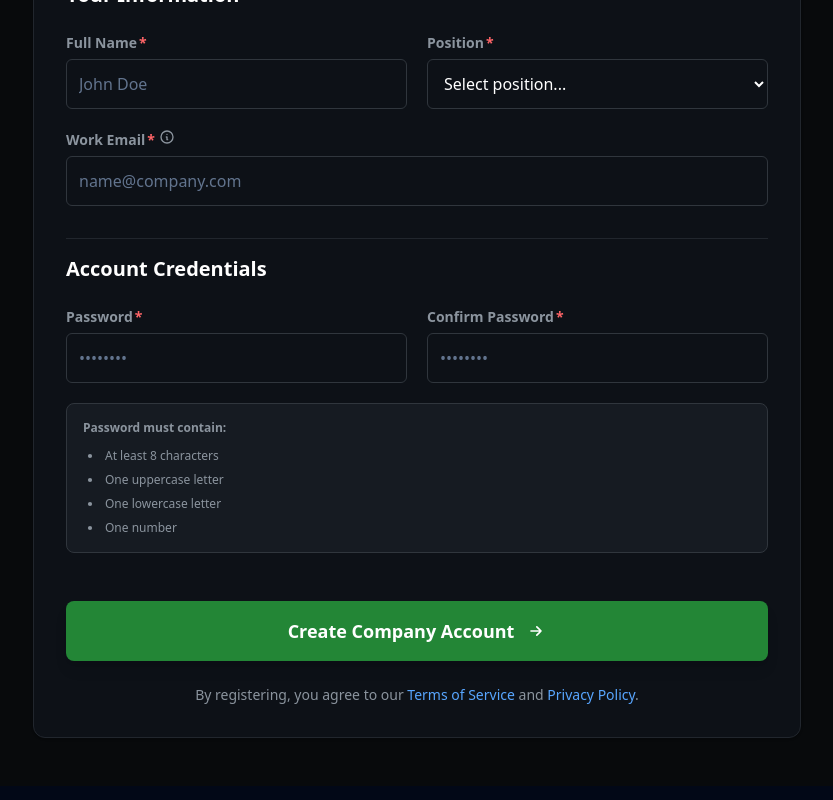
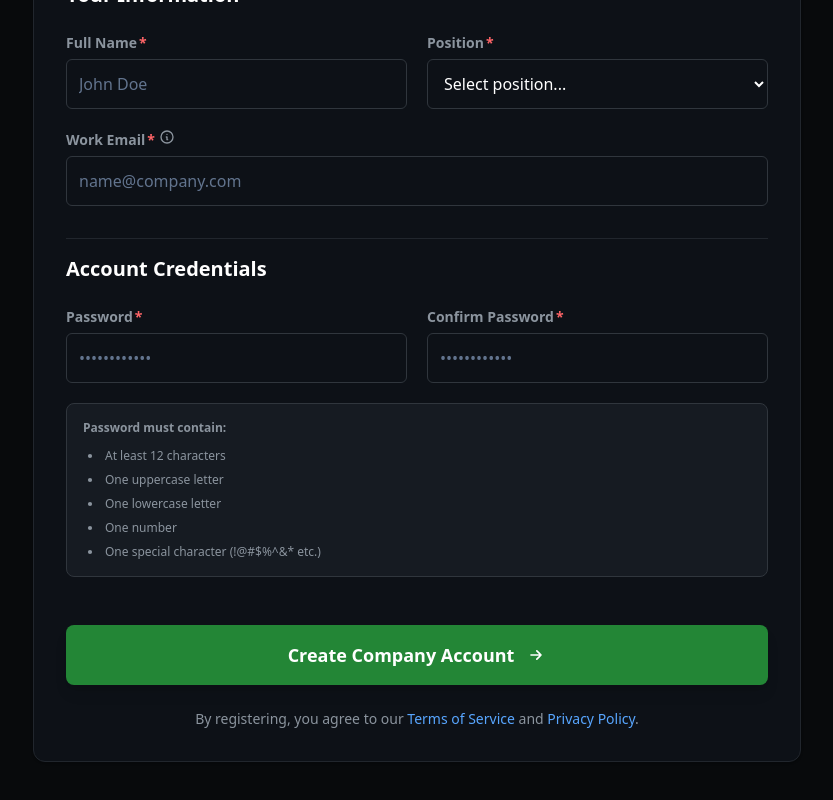
Before and after one commit to Yeti567/2026-core, a Next.js app: page /register in a window 1280 px wide. Shown: the part 1037-1837 px from the top of the page, without its empty margins (223-1056 px from the left). Built offline with nearby package versions, Linux system fonts and the light colour scheme.

Commit message:
fix: align password requirements UI with validation rules

```diff
--- a/app/(auth)/register/page.tsx
+++ b/app/(auth)/register/page.tsx
@@ -595,8 +595,8 @@ export default function RegisterPage() {
                         className="input w-full p-3 rounded-md bg-[#0d1117] border border-[#30363d] text-white"
                         value={formData.password}
                         onChange={(e) => updateField('password', e.target.value)}
-                        placeholder="••••••••"
-                        minLength={8}
+                        placeholder="••••••••••••"
+                        minLength={12}
                       />
                     </FormField>
 
@@ -606,8 +606,8 @@ export default function RegisterPage() {
                         className="input w-full p-3 rounded-md bg-[#0d1117] border border-[#30363d] text-white"
                         value={formData.confirm_password}
                         onChange={(e) => updateField('confirm_password', e.target.value)}
-                        placeholder="••••••••"
-                        minLength={8}
+                        placeholder="••••••••••••"
+                        minLength={12}
                       />
                     </FormField>
                   </div>
@@ -616,8 +616,8 @@ export default function RegisterPage() {
                   <div className="p-4 rounded-lg bg-[#161b22] border border-[#30363d]">
                     <p className="text-xs text-[#8b949e] mb-3 font-semibold">Password must contain:</p>
                     <ul className="text-xs space-y-2">
-                      <li className={`flex items-center gap-2 ${formData.password.length >= 8 ? 'text-emerald-400' : 'text-[#8b949e]'}`}>
-                        {formData.password.length >= 8 ? (
+                      <li className={`flex items-center gap-2 ${formData.password.length >= 12 ? 'text-emerald-400' : 'text-[#8b949e]'}`}>
+                        {formData.password.length >= 12 ? (
                           <svg className="w-3.5 h-3.5" fill="currentColor" viewBox="0 0 20 20">
                             <path fillRule="evenodd" d="M16.707 5.293a1 1 0 010 1.414l-8 8a1 1 0 01-1.414 0l-4-4a1 1 0 011.414-1.414L8 12.586l7.293-7.293a1 1 0 011.414 0z" clipRule="evenodd" />
                           </svg>
@@ -626,7 +626,7 @@ export default function RegisterPage() {
                             <circle cx="10" cy="10" r="3" />
                           </svg>
                         )}
-                        At least 8 characters
+                        At least 12 characters
                       </li>
                       <li className={`flex items-center gap-2 ${/[A-Z]/.test(formData.password) ? 'text-emerald-400' : 'text-[#8b949e]'}`}>
                         {/[A-Z]/.test(formData.password) ? (
@@ -663,6 +663,18 @@ export default function RegisterPage() {
                           </svg>
                         )}
                         One number
+                      </li>
+                      <li className={`flex items-center gap-2 ${/[!@#$%^&*()_+\-=\[\]{};':"\\|,.<>\/?]/.test(formData.password) ? 'text-emerald-400' : 'text-[#8b949e]'}`}>
+                        {/[!@#$%^&*()_+\-=\[\]{};':"\\|,.<>\/?]/.test(formData.password) ? (
+                          <svg className="w-3.5 h-3.5" fill="currentColor" viewBox="0 0 20 20">
+                            <path fillRule="evenodd" d="M16.707 5.293a1 1 0 010 1.414l-8 8a1 1 0 01-1.414 0l-4-4a1 1 0 011.414-1.414L8 12.586l7.293-7.293a1 1 0 011.414 0z" clipRule="evenodd" />
+                          </svg>
+                        ) : (
+                          <svg className="w-3.5 h-3.5" fill="currentColor" viewBox="0 0 20 20">
+                            <circle cx="10" cy="10" r="3" />
+                          </svg>
+                        )}
+                        One special character (!@#$%^&* etc.)
                       </li>
                     </ul>
                   </div>
```
